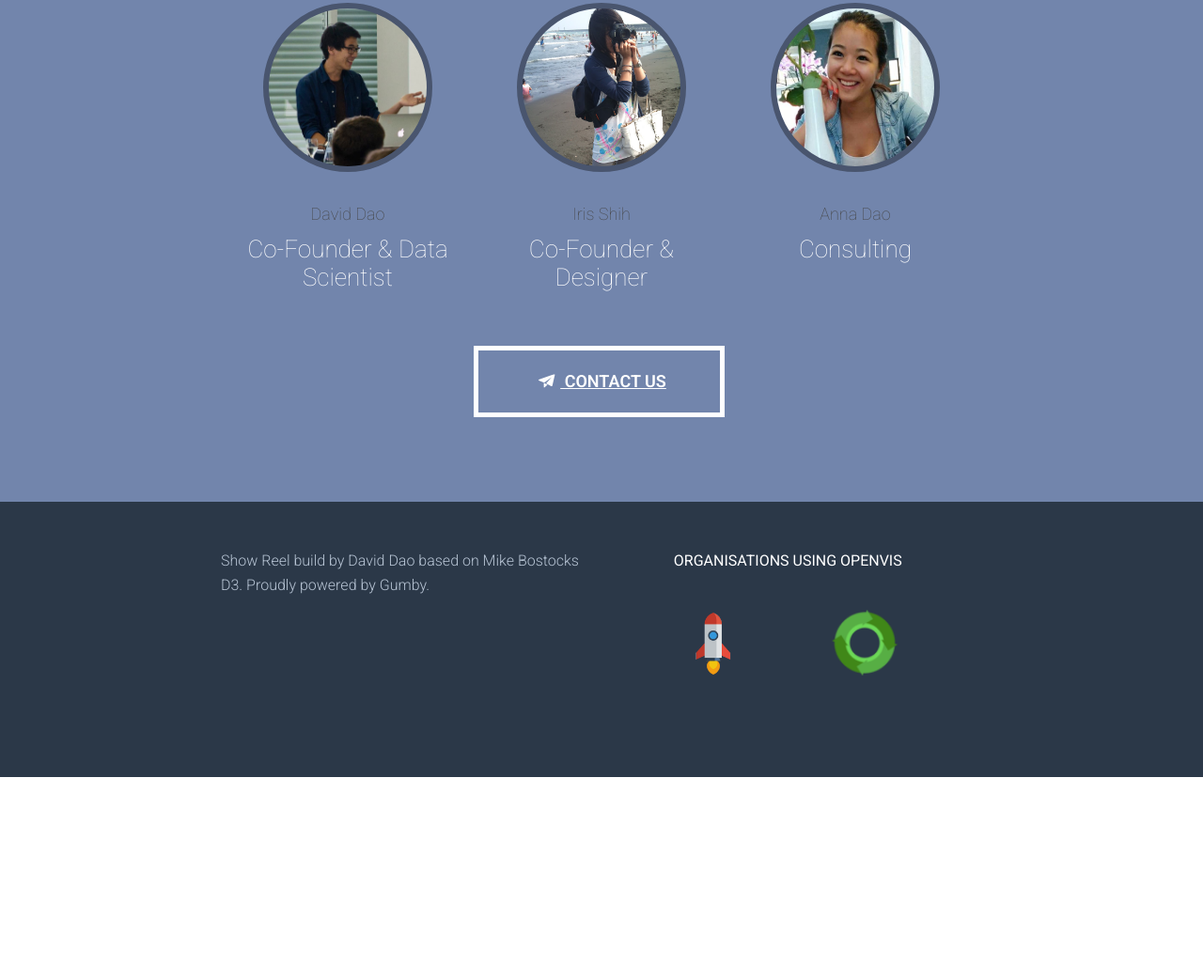
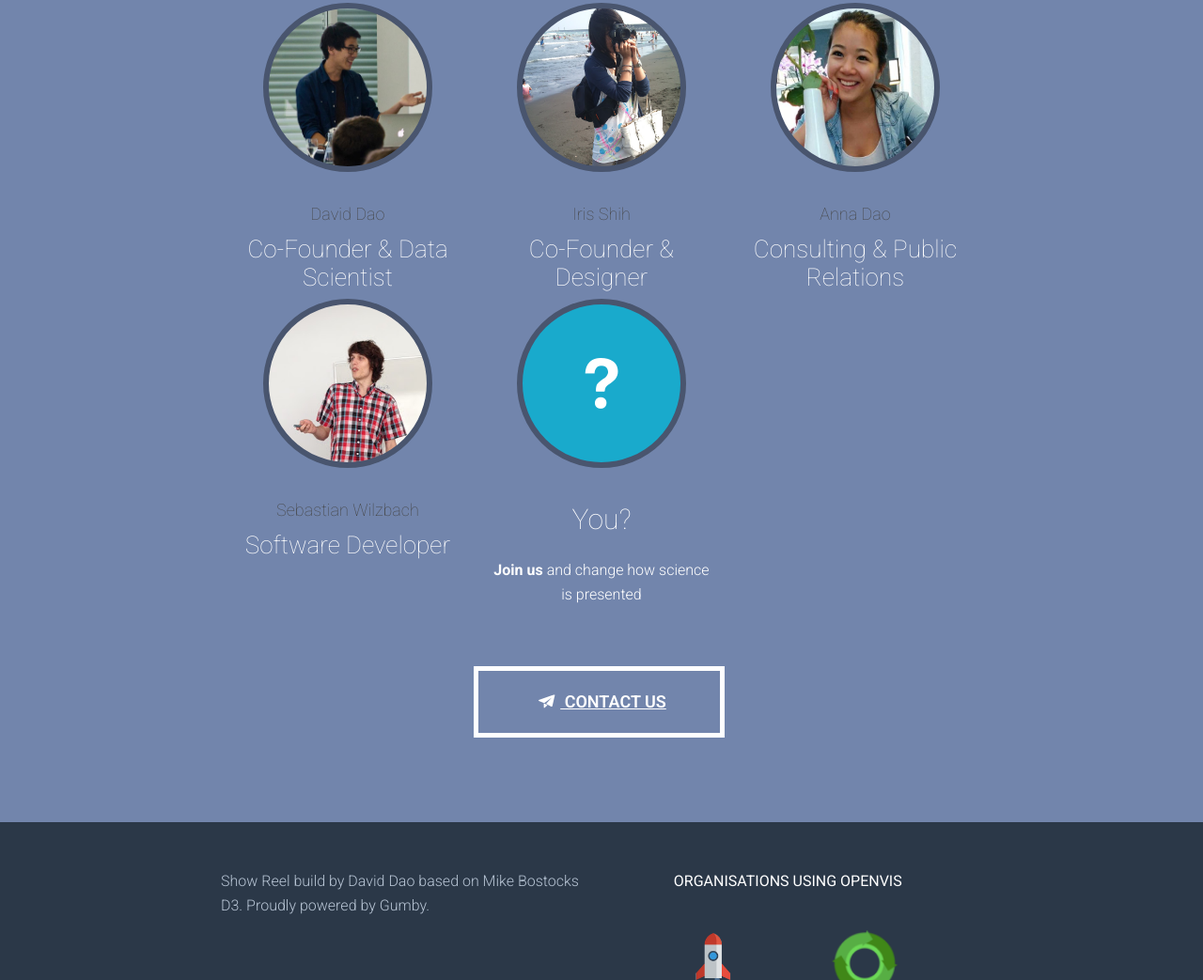
Before and after one commit to open-vis/open-vis.github.io, a plain HTML site: page index.html in a window 1280 px wide. Shown: the part 2980-4023 px from the top of the page at 94% size. Before the commit the page ends 3807 px from the top, so only its background shows below. Drawn offline with nearby package versions, Linux system fonts and the light colour scheme; a script that the page names is missing.

Commit message:
added contributors

```diff
--- a/index.html
+++ b/index.html
@@ -170,8 +170,30 @@
                         </span>
                     </a>
                     <h5>Anna Dao</h5>
-                    <h4>Consulting</h4>
+                    <h4>Consulting & Public Relations</h4>
                 </li>
+                <li class="features-item">
+                    <a href="https://twitter.com/iriscshih">
+                        <span class="features-circle" style="background-image: url(img/sebastian.jpg)">
+                <span class="features-circle-icon">
+                </span>
+                        </span>
+                    </a>
+                    <h5>Sebastian Wilzbach</h5>
+                    <h4>Software Developer</h4>
+                </li>
+                <li class="features-item">
+                    <span class="features-circle">
+						<span class="features-circle-icon">
+							<i class="icon-help"></i>
+						</span>
+                    </span>
+                    <h3>You?</h3>
+                    <p><strong>Join us </strong>and change how science is presented</p>
+                </li>
+
+
+
             </ul>
             <div class="row">
                 <!-- START: Signup Form Bottom -->
```
Also changed, not shown: css/gumby.css, img/sebastian.jpg (added).
